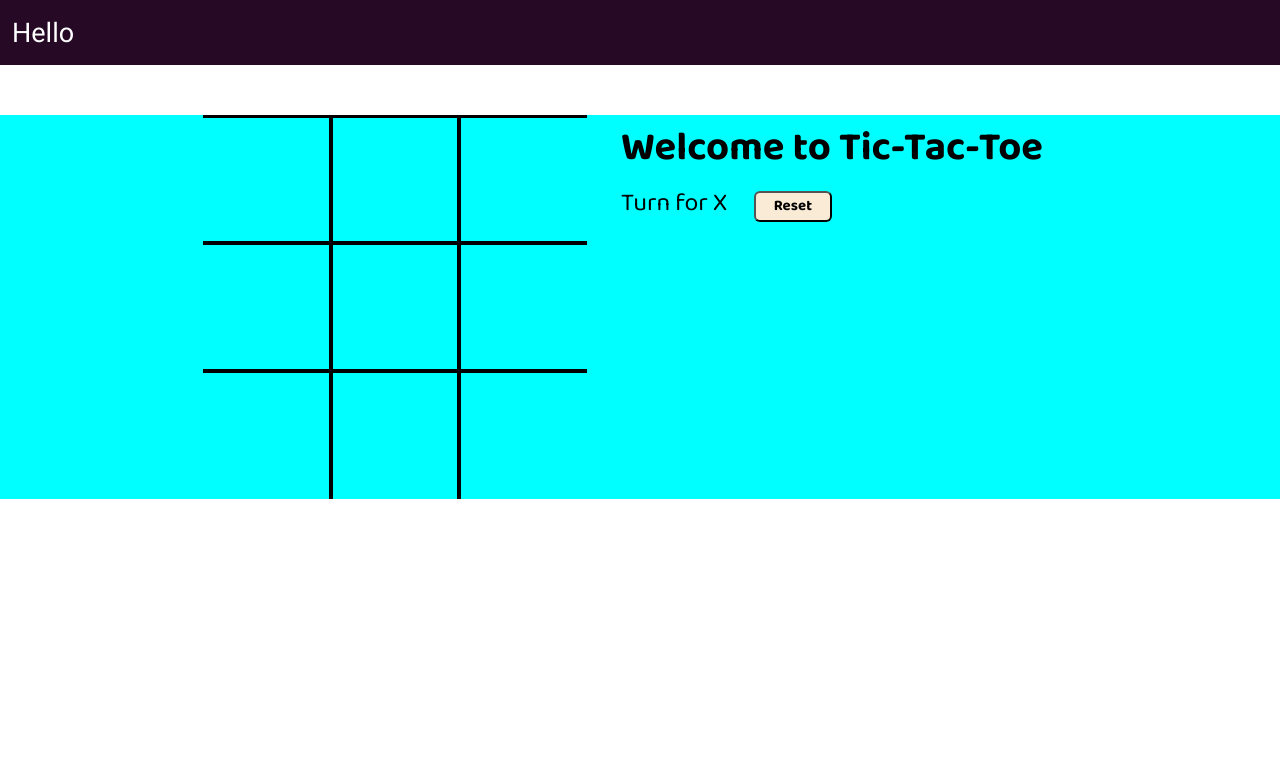
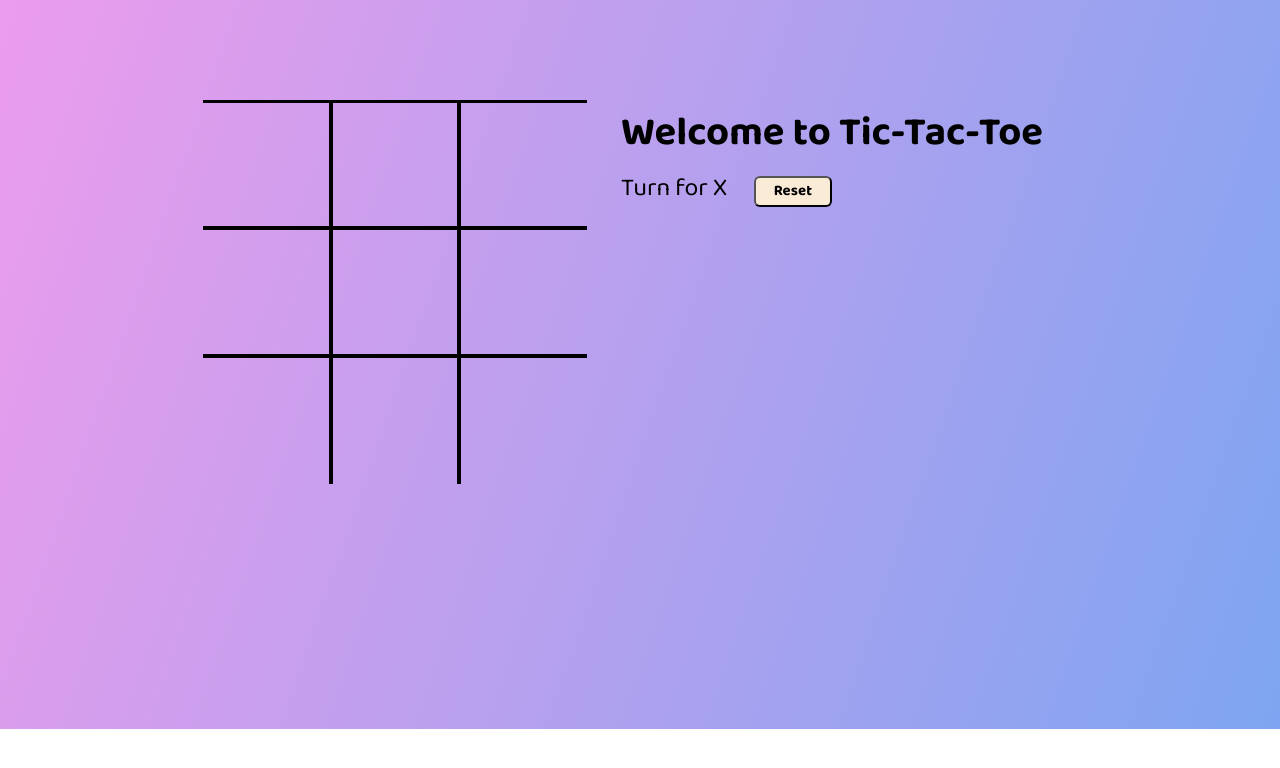
Before and after one commit to AbhinaySngh/Tic-Tac-Toe, a plain HTML site: page index.html in a window 1280 px wide. Drawn offline with Linux system fonts and the light colour scheme.

Commit message:
change background

```diff
--- a/index.html
+++ b/index.html
@@ -7,12 +7,13 @@
     <link rel="stylesheet" href="style.css">
 </head>
 <body>
-    <nav>
+    <!-- <nav>
         <ul>
             <li>Hello</li>
         </ul>
-    </nav>
+    </nav> -->
 
+    <div class="win">
         <div class="gameContainer">
             <div class="container">
                 <div class="line"></div>
@@ -38,6 +39,7 @@
                 </div>
             </div>
         </div>
+    </div>
 
 
     <script src="app.js"></script>
--- a/style.css
+++ b/style.css
@@ -6,15 +6,10 @@
     padding: 0;
 }
 
-nav {
-    background-color: rgb(37, 9, 37);
-    color: white;
-    height: 65px;
-    font-size: 27px;
-    display: flex;
-    align-items: center;
-    padding: 0 12px;
-    font-family: "Roboto", sans-serif;
+.win {
+    background: linear-gradient(289deg, #7ea5f1, #ec9cec);
+    height: 729px;
+
 }
 
 nav ul{
@@ -22,10 +17,10 @@ nav ul{
 }
 
 .gameContainer{
-    background-color: aqua;
+    background-color: transparent;
     display: flex;
     justify-content: center;
-    margin-top: 50px;
+    padding-top: 100px;
 }
 
 .container{
```
Lines whose indentation alone changed are shown as unchanged.
